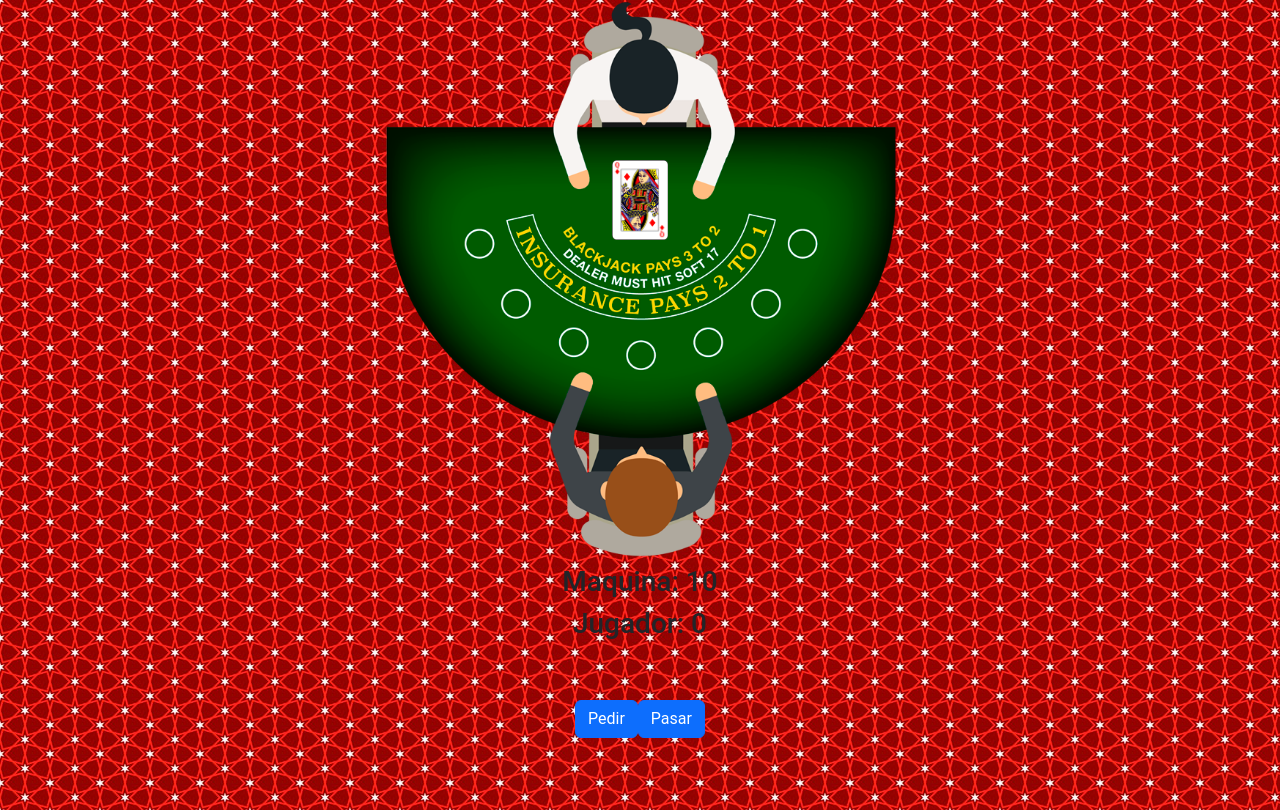
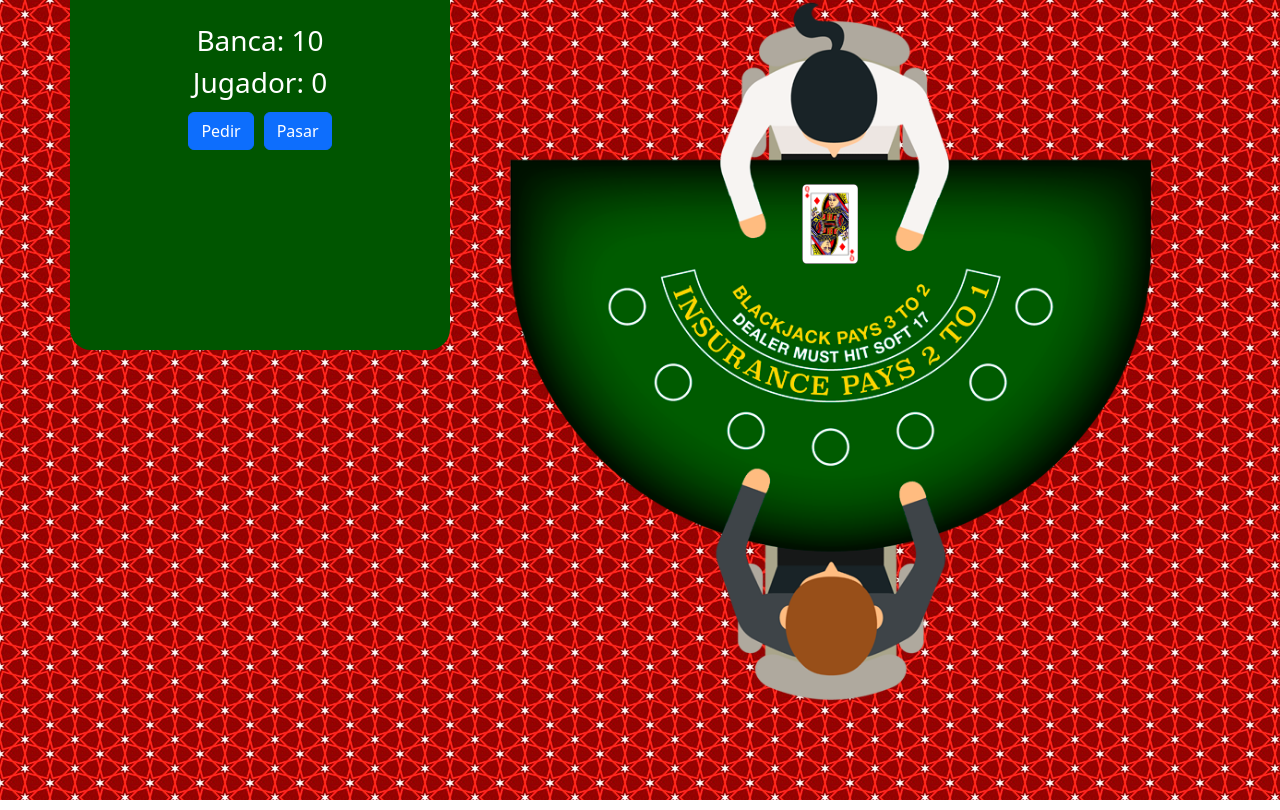
Before and after one commit to dperez112858/BlackJack, an Angular app in the folder TPI_BlackJack/: page /juego in a window 1280 px wide. Built offline with nearby package versions, Linux system fonts and the light colour scheme.

Commit message:
ultimos retoques
david

```diff
--- a/TPI_BlackJack/src/app/views/inicio/inicio.component.css
+++ b/TPI_BlackJack/src/app/views/inicio/inicio.component.css
@@ -9,6 +9,6 @@
       width: 450px;
     }
 
-  h1{
+  h1, h2, h3{
       color:antiquewhite;
     }
--- a/TPI_BlackJack/src/app/views/inicio/inicio.component.html
+++ b/TPI_BlackJack/src/app/views/inicio/inicio.component.html
@@ -4,16 +4,23 @@
         <div class="col-sm">
         </div>
         <div class="col-sm">
+            <h1>Bienvenido a Blackjack</h1>
+            <br>
             <form>
-                <h1>Bienvenido a Black Jack</h1>
                 <div>
                     <input type="text" class="form-control" id="inputJugador" placeholder="ingrese su nombre">
                 </div>
                 <br>
                 <button type="submit" class="btn btn-primary" routerLink="juego">Jugar</button>
+                <br>
+                <br>
+                <h2>TPI - DABD</h2>
+                <h3>Alvaro Basbus - 112823</h3>
+                <h3>David Perez - 112858</h3>
             </form>
         </div>
         <div class="col-sm">
+
         </div>
     </div>
 </div>
--- a/TPI_BlackJack/src/app/views/inicio/inicio.component.ts
+++ b/TPI_BlackJack/src/app/views/inicio/inicio.component.ts
@@ -7,9 +7,12 @@ import { Component, OnInit } from '@angular/core';
 })
 export class InicioComponent implements OnInit {
 
+  nombreJugador: string;
+
   constructor() { }
 
   ngOnInit(): void {
   }
 
+
 }
--- a/TPI_BlackJack/src/app/views/tablero/tablero.component.css
+++ b/TPI_BlackJack/src/app/views/tablero/tablero.component.css
@@ -6,7 +6,7 @@
     background-image: url("../../../assets/media/Blackjack_layout.png");
     background-repeat: no-repeat;
     background-position: center top;
-    background-size: 45%;
+    background-size: 85%;
 }
 
 .carta{
@@ -14,7 +14,27 @@
     display: inline-block;
 }
 
-.row {
-    height: 135px;
-    padding: 25px;
+.crupierCarta {
+    margin-top: 25%;
 }
+
+.jugadorCarta{
+    margin-top: 25%
+}
+
+
+
+h3{
+    color:white;
+}
+
+button{
+    margin: 5px;
+}
+
+.marcador{
+    height: 350px;
+    border-radius:
+    0 0 21px 21px;
+    background-color: #005500 !important;
+}
--- a/TPI_BlackJack/src/app/views/tablero/tablero.component.html
+++ b/TPI_BlackJack/src/app/views/tablero/tablero.component.html
@@ -1,12 +1,56 @@
-<div>
+<div class="container centrado">
+  <div class="row row-cols-2" style="height: 800px;">
+    <div class="col-4 marcador">
+      <br>
+      <h3>Banca: {{jugador[0].puntos}}</h3>
+      <h3>Jugador: {{jugador[1].puntos}}</h3>
+      <button class="btn btn-primary" (click)="pedir()" [ngClass]="{disabled : stand}">Pedir</button>
+      <button class="btn btn-primary" (click)="pasar()" [ngClass]="{disabled : stand}">Pasar</button>
+      <br>
+      <p>{{ mensaje }}</p>
+      <button *ngIf="finalizar" class="btn btn-primary" routerLink="">Finalizar partida</button>
+    </div>
+    <div class="col-8 tablero">
+      <div class="row crupierCarta">
+        <div class="col">
+          <span *ngFor="let lista of cartas">
+            <img src={{lista.direc}} alt="jota" class="carta" *ngIf="lista.jugador==0">
+          </span>
+        </div>
+      </div>
+      <div class="row">
+        <div class="col">
+        </div>
+      </div>
+      <div class="row jugadorCarta">
+        <div class="col">
+          <span *ngFor="let lista of cartas">
+            <img src={{lista.direc}} alt="jota" class="carta" *ngIf="lista.jugador==1">
+          </span>
+        </div>
+      </div>
+    </div>
+  </div>
+</div>
+
+
+
+
+
+
+
+<!-- <div>
   <div class="container tablero centrado">
     <div class="row">
       <div class="col">
       </div>
     </div>
     <div class="row">
-          <div class="col" *ngFor="let lista of cartas">
+      <div class="col">
+        <h3>Banca: {{jugador[0].puntos}}</h3>
+        <span *ngFor="let lista of cartas">
           <img src={{lista.direc}} alt="jota" class="carta" *ngIf="lista.jugador==0">
+        </span>
       </div>
     </div>
     <div class="row">
@@ -14,21 +58,24 @@
       </div>
     </div>
     <div class="row">
-            <div class="col" *ngFor="let lista of cartas">
+      <div class="col">
+        <span *ngFor="let lista of cartas">
           <img src={{lista.direc}} alt="jota" class="carta" *ngIf="lista.jugador==1">
-            </div>
-          </div>
-          <div class="row">
-            <div class="col">
-              <h3>Maquina: {{jugador[0].puntos}}</h3>
+        </span>
         <h3>Jugador: {{jugador[1].puntos}}</h3>
       </div>
     </div>
     <div class="row">
       <div class="col">
+      </div>
+    </div>
+    <div class="row">
+      <div class="col">
         <button class="btn btn-primary" (click)="pedir()" [ngClass]="{disabled : stand}">Pedir</button>
-              <button class="btn btn-primary" (click)="pasar()"[ngClass]="{disabled : stand}">Pasar</button>
+        <button class="btn btn-primary" (click)="pasar()" [ngClass]="{disabled : stand}">Pasar</button>
+        <button *ngIf="finalizar" class="btn btn-primary" routerLink="">Finalizar partida</button>
+
       </div>
     </div>
   </div>
-    </div>
+</div> -->
--- a/TPI_BlackJack/src/app/views/tablero/tablero.component.ts
+++ b/TPI_BlackJack/src/app/views/tablero/tablero.component.ts
@@ -21,8 +21,8 @@ export class TableroComponent implements OnInit {
   idjugador: number=0;
   jugador: Jugador[]=[];
   stand: boolean=false;
-
-
+  finalizar: boolean = false;
+  mensaje: string = "";
 
   constructor(private partidaservice: PartidaService, private router: Router) {
 
@@ -90,29 +90,31 @@ export class TableroComponent implements OnInit {
 
 
     }
-
+    this.finalizar=true;
     this.comprobar();
-
-
-
 
   }
 
 
    comprobar(){
     if(this.jugador[0].puntos>21){
-      alert(`¡Ganaste! la maquina perdio por tener mas de 21 puntos. Tu puntos son: ${this.jugador[1].puntos}`)
-      this.router.navigate(['']);
+      this.mensaje=`¡Ganaste! la maquina perdio por tener mas de 21 puntos. Tu puntos son: ${this.jugador[1].puntos}`
+      // alert(`¡Ganaste! la maquina perdio por tener mas de 21 puntos. Tu puntos son: ${this.jugador[1].puntos}`)
+      //this.router.navigate(['']);
       this.partidaservice.reset();
     }
-    if(this.jugador[0].puntos>this.jugador[1].puntos){
-      alert(`¡Perdiste! la maquina tiene ${this.jugador[0].puntos} puntos. Tu puntos son: ${this.jugador[1].puntos}`)
-      this.router.navigate(['']);
+    if(this.jugador[0].puntos>this.jugador[1].puntos&&this.jugador[0].puntos<21){
+      this.mensaje=`¡Perdiste! la maquina tiene ${this.jugador[0].puntos} puntos. Tu puntos son: ${this.jugador[1].puntos}`
+     // this.router.navigate(['']);
       this.partidaservice.reset();
+    if(this.jugador[0].puntos==this.jugador[1].puntos){
+      this.mensaje=`¡Empate! Ambos tienen: ${this.jugador[1].puntos}`
+      //this.partidaservice.reset();
+    }
 
     }else{
-      alert(`¡Ganaste! Tu puntos son: ${this.jugador[1].puntos}`)
-      this.router.navigate(['']);
+      this.mensaje=`¡Ganaste! Tu puntos son: ${this.jugador[1].puntos}`
+      //this.router.navigate(['']);
       this.partidaservice.reset();
     }
   }
@@ -133,6 +135,8 @@ export class TableroComponent implements OnInit {
    if(obj.numero== 1){
     const result: boolean = confirm(
       'Quiere que la carta A valga 11?'
+
+
     );
     if(result){
      this.jugador[this.idjugador].puntos=this.partidaservice.calcularPuntos(10);
@@ -141,9 +145,11 @@ export class TableroComponent implements OnInit {
    this.jugador[this.idjugador].puntos=this.partidaservice.calcularPuntos(obj.numero);
 
    if(this.jugador[this.idjugador].puntos>21){
-    alert(`¡Perdiste! superaste los 21 puntos. Tu puntos son: ${this.jugador[this.idjugador].puntos}`)
-    this.router.navigate(['']);
+    this.mensaje=`¡Perdiste! superaste los 21 puntos. Tu puntos son: ${this.jugador[this.idjugador].puntos}`
+    //this.router.navigate(['']);
     this.partidaservice.reset();
+    this.finalizar=true;
+    this.stand=true;
    }
   }
 
--- a/TPI_BlackJack/src/styles.css
+++ b/TPI_BlackJack/src/styles.css
@@ -3,9 +3,14 @@ body {
     background-image: url("assets/media/pattern.jpg");
     background-repeat: repeat;
  }
-html, body { height: 100%; }
-body { margin: 0; font-family: Roboto, "Helvetica Neue", sans-serif; }
+/* html, body { height: 100%; }
+body { margin: 0; font-family: Roboto, "Helvetica Neue", sans-serif; } */
 
 p{
     color: white;
 }
+
+/* div{
+    border-color: blue;
+    border-style: solid;
+} */
```
Lines whose indentation alone changed are shown as unchanged.
